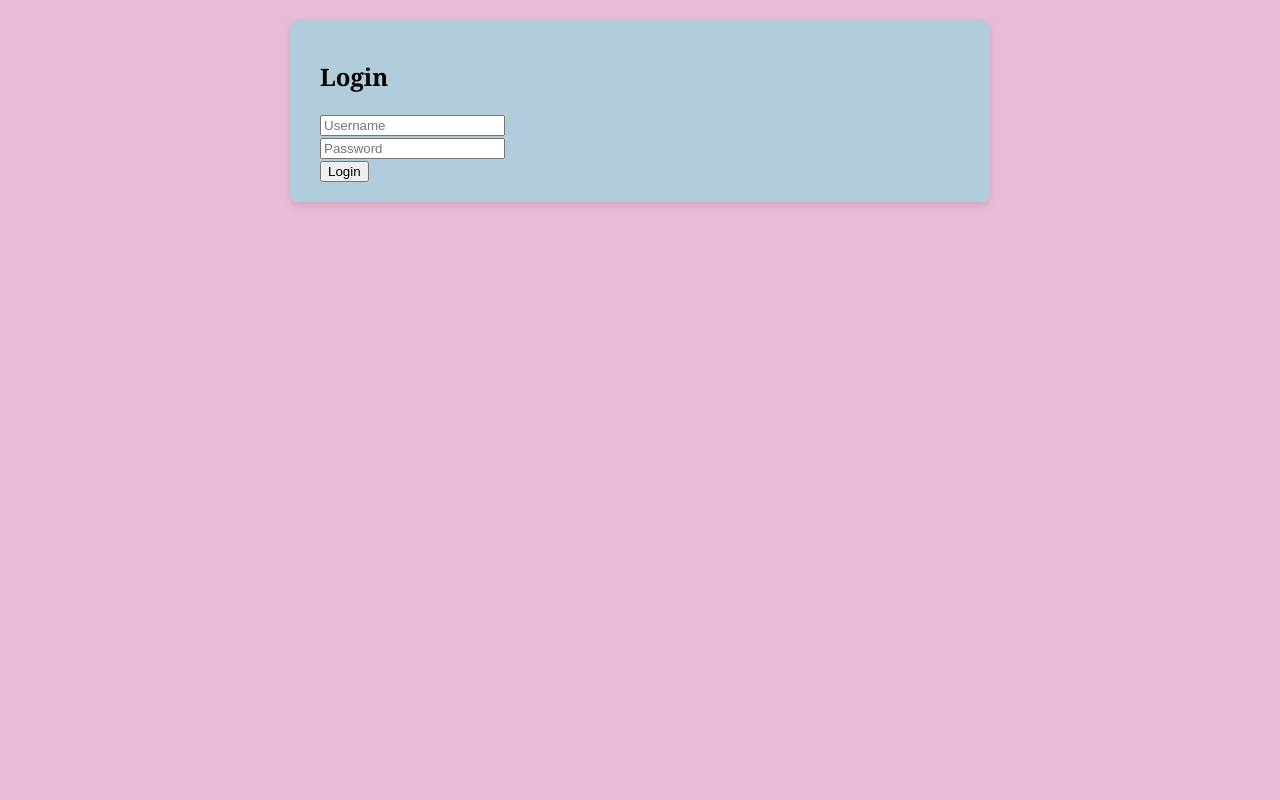
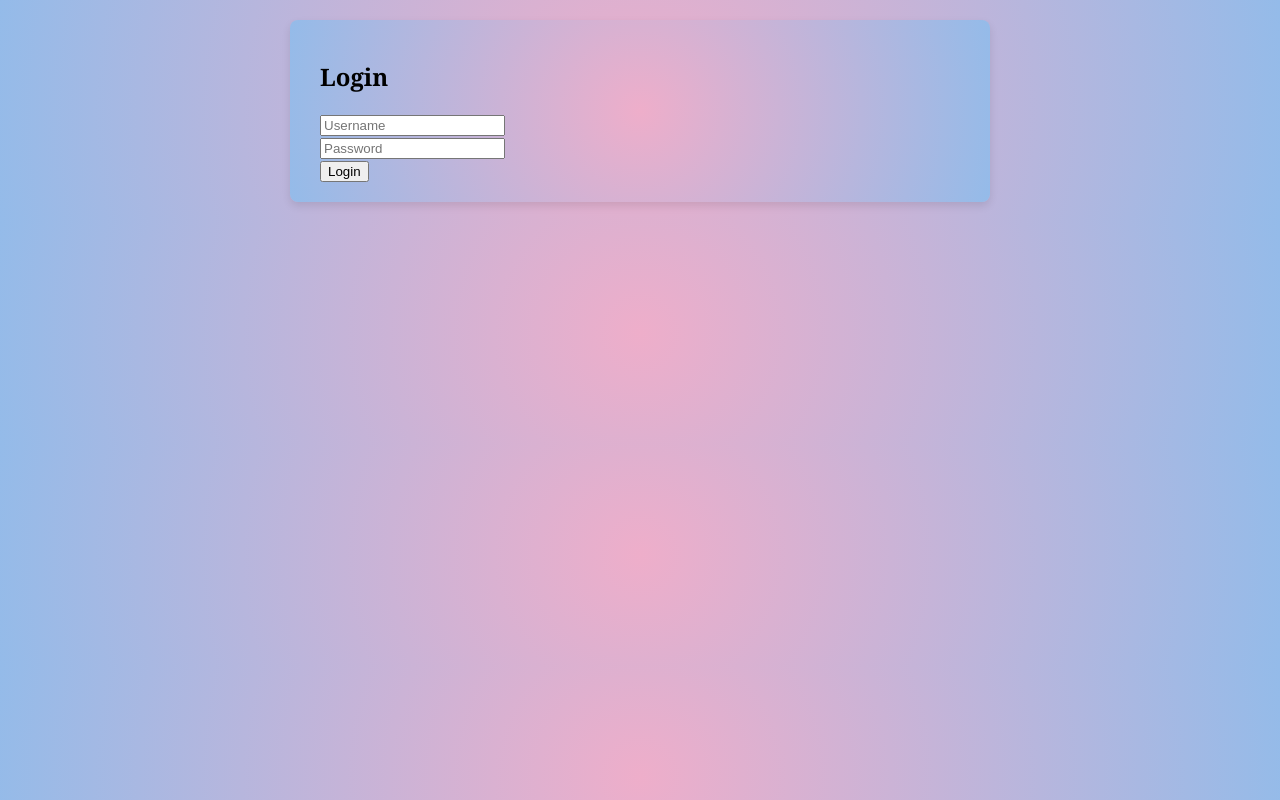
Before and after one commit to Bhanu-Koppadi/purchase-Request-Portal, a plain HTML site: page index.html in a window 1280 px wide. Drawn offline with Linux system fonts and the light colour scheme.

Commit message:
Update style.css

```diff
--- a/style.css
+++ b/style.css
@@ -1,6 +1,7 @@
 body {
     font-family: 'Georgia', Tahoma, Geneva, Verdana, sans-serif;
-    background-color: #e9bbd7;
+    background: #EEAECA;
+background: radial-gradient(circle, rgba(238, 174, 202, 1) 0%, rgba(148, 187, 233, 1) 100%);
     margin: 0;
     padding: 0;
 }
@@ -8,7 +9,8 @@ body {
     width: 50%;
     max-width: 800px;
     margin: 20px auto;
-    background-color: #b1ccdb;
+   background: #EEAECA;
+background: radial-gradient(circle, rgba(238, 174, 202, 1) 0%, rgba(148, 187, 233, 1) 100%);
     padding: 20px 30px;
     border-radius: 8px;
     box-shadow: 0 4px 8px rgba(0,0,0,0.1);
@@ -80,4 +82,5 @@ form button:hover {
         margin-left: 0;
         margin-top: 10px;
     }
+
 }
```
